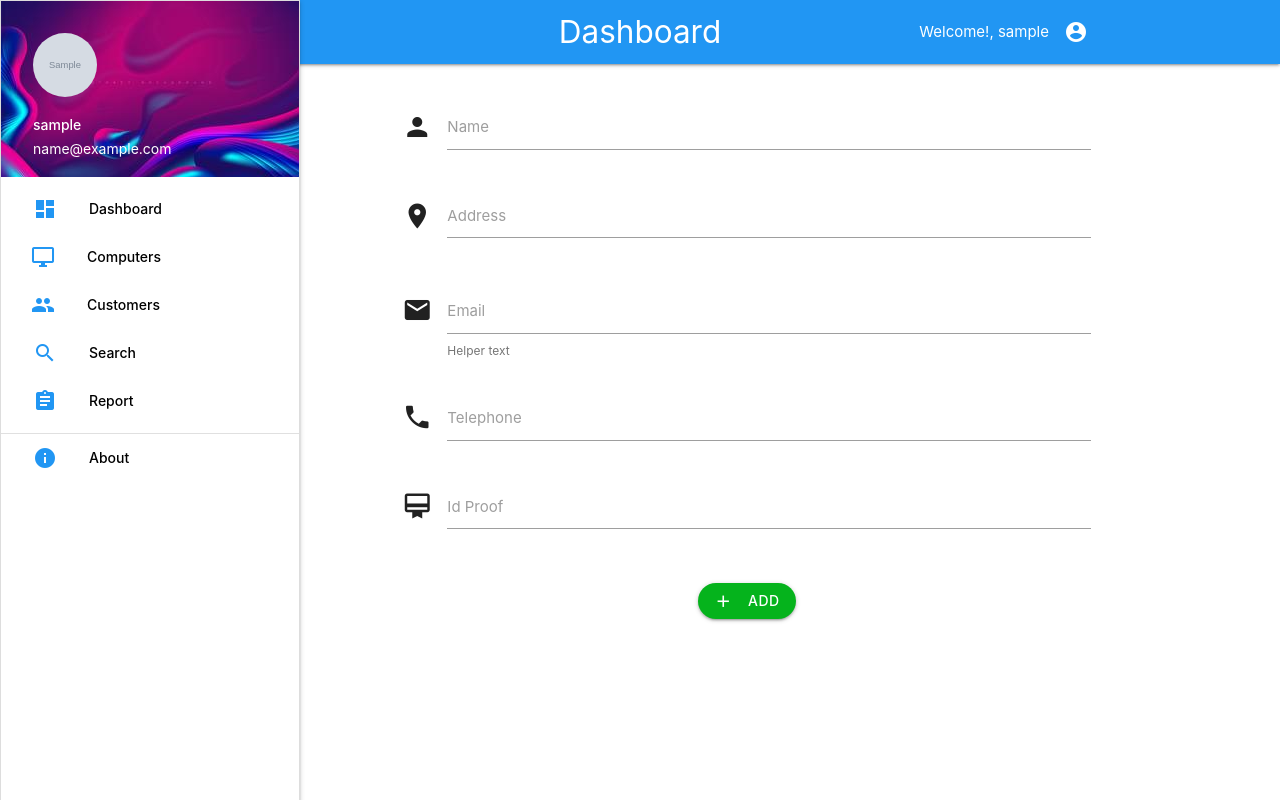
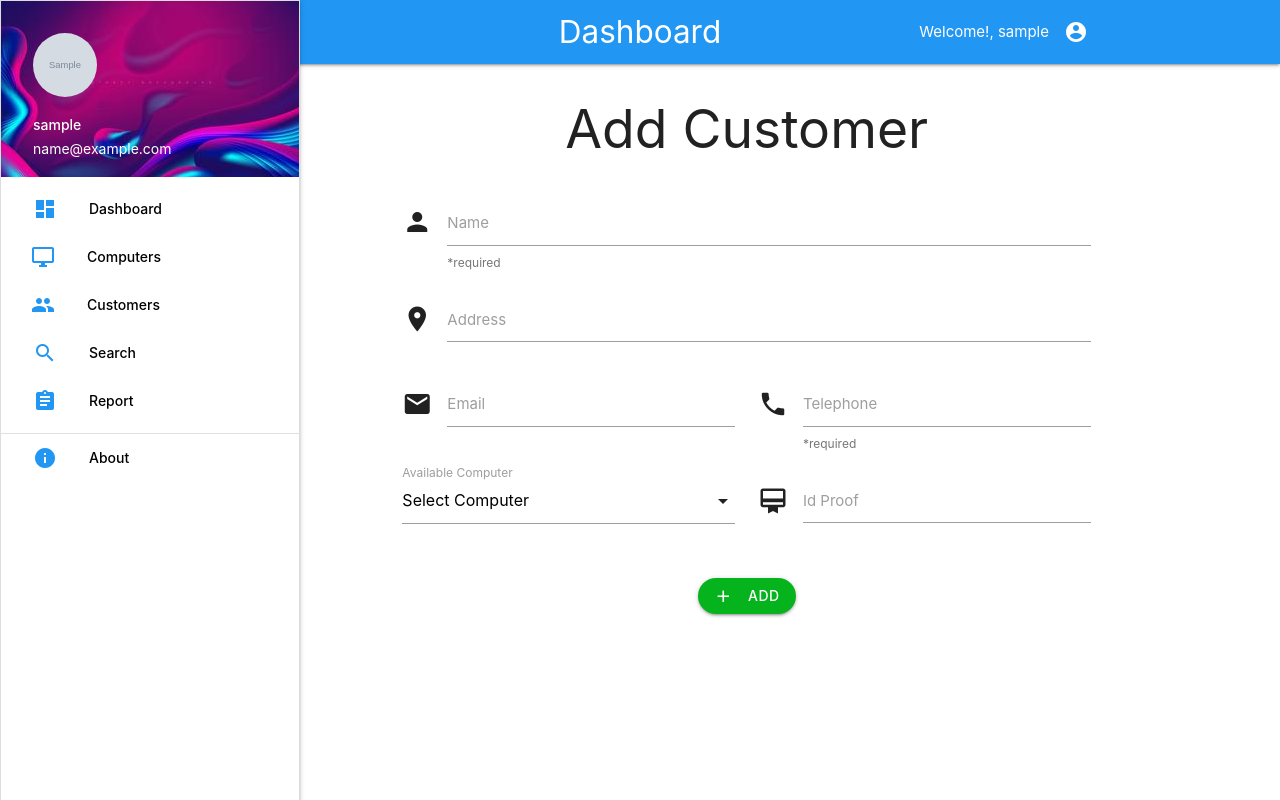
Before and after one commit to jeethendra2000/Cyber_Cafe_Management_System, a Django app: page /dashboard/addCustomer in a window 1280 px wide. Run offline with Django 3.2, Linux system fonts and the light colour scheme; a user stored in the database is signed in; tables that the repository leaves empty hold one stand-in row (values such as "Sample post"); grey boxes marked "Sample" are stand-in pictures; some libraries are stand-ins or nearby versions.

Commit message:
added update & delete for computer and insert to customer

```diff
--- a/cyber_cafe/cyber/models.py
+++ b/cyber_cafe/cyber/models.py
@@ -1,20 +1,41 @@
 from django.db import models
 from django.contrib.auth.models import User
+from django.db.models.signals import post_save
+from django.dispatch import receiver
+
 
 # Create your models here.
 
 class Profile(models.Model):
     user = models.OneToOneField(User, on_delete=models.CASCADE)
-    image = models.ImageField(default='/profile_pics/avatar.jpg', upload_to='profile_pics')
+    image = models.ImageField(default='profile_pics/profile_pic_GeN3scU.png', upload_to='profile_pics')
 
     def __str__(self):
         return f'{self.user} Profile'
 
+@receiver(post_save, sender=User)
+def create_profile(sender, instance, created, **kwargs):
+
+    if created:
+        Profile.objects.create(user=instance)
+        print("profile created!")
+
+#post_save.connect(create_profile, sender=User)
+
+def update_profile(sender, instance, created, **kwargs):
+
+    if created == False:
+        instance.profile.save()
+        print("profile updated!")
+
+#post_save.connect(update_profile, sender=User)
+
+
 class Computer(models.Model):
     computerName = models.CharField(max_length=100, null=True, blank=False)
     computerLocation = models.CharField(max_length=100, null=True, blank=False)
-    # computerIdAddress = models.CharField(max_length=100)
     dateAdded = models.DateTimeField(auto_now_add=True, null=True, blank=False)
+    availability = models.BooleanField(default=True)
 
     def __str__(self):
         return self.computerName
@@ -24,7 +45,7 @@ class Customer(models.Model):
     customerAddress = models.CharField(max_length=200, null=True, blank=True)
     customerPhoneNumber = models.CharField(max_length=10, null=True, blank=False)
     customerEmail = models.CharField(max_length=100, null=True, blank=True)
-    # computerChoice
+    computerChoice = models.CharField( max_length=100, null=True, blank=False)
     customerIdProof = models.CharField(max_length=50, null=True, blank=True)
     checkInTime = models.DateTimeField(auto_now_add=True, null=True, blank=False)
     # ~~~~~~On checkout ~~~~~~~
--- a/cyber_cafe/cyber/static/cyber/js/main.js
+++ b/cyber_cafe/cyber/static/cyber/js/main.js
@@ -6,4 +6,5 @@ $(document).ready(function(){
         'constrainWidth' : false,
     });
     $('select').formSelect();
+    $('.modal').modal();
 });
--- a/cyber_cafe/cyber/templates/cyber/addCustomer.html
+++ b/cyber_cafe/cyber/templates/cyber/addCustomer.html
@@ -4,7 +4,7 @@
 {% block css %}
     <style>
         .row .col .row .col{
-            margin-top: 20px;
+            margin-top: 10px;
         }
         .row .col .row .col button{
             background-color: #05b31c;
@@ -12,45 +12,63 @@
             margin-top: 25px;
             font-weight: 500;
         }
+
+        .dropdown-content li>a, .dropdown-content li>span {
+            color: black;
+        }
     </style>
 {% endblock css %}
 
 {% block content %}
-
 <!-- All Computers List -->
 <div class="row">
     <div class="col s12 m8 push-m3">
+        <h2 class="center">Add Customer</h2>
         <div class="row">
-            <form class="col s10 push-s1" action="addCustomer" method="POST">
+            <form class="col s10 push-s1" action="{% url 'addCustomer' %}" method="POST">
               {% csrf_token %}
               <div class="row">
                 <div class="input-field col s12">
                   <i class="material-icons prefix">person</i>
-                  <input id="icon_prefix" type="text" class="validate" name="name">
+                  <input id="icon_prefix" type="text" class="validate" required="" aria-required="true" name="name">
                   <label for="icon_prefix">Name</label>
+                  <span class="helper-text" data-error="wrong" data-success="right">*required</span>
                 </div>
                 <div class="input-field col s12">
                     <i class="material-icons prefix">place</i>
                     <textarea id="textarea1" class="materialize-textarea" name="address"></textarea>
                     <label for="textarea1">Address</label>
                 </div>
-                <div class="input-field col s12">
+                <div class="input-field col s6">
                     <i class="material-icons prefix">mail</i>
                     <input id="email" type="email" class="validate" name="email">
                     <label for="email">Email</label>
-                    <span class="helper-text" data-error="wrong" data-success="right">Helper text</span>
+                    <!-- <span class="helper-text" data-error="wrong" data-success="right">Helper text</span> -->
                 </div>
-                <div class="input-field col s12">
+                <div class="input-field col s6">
                     <i class="material-icons prefix">phone</i>
-                    <input id="icon_telephone" type="tel" class="validate" name="ph">
+                    <input id="icon_telephone" type="tel" class="validate" required="" aria-required="true" name="ph">
                     <label for="icon_telephone">Telephone</label>
+                    <span class="helper-text" data-error="wrong" data-success="right">*required</span>
                 </div>
-                <div class="input-field col s12">
+
+                <div class="input-field col s6">
+                    <select name="computer">
+                      <option value="" disabled selected>Select Computer</option>
+                      {% for computer in computers%}
+                        {% if computer.availability %}
+                        <option value="{{computer.id}}">{{computer.computerName}}, {{computer.computerLocation}}</option>
+                        {% endif %}
+                      {% endfor %}
+                    </select>
+                    <label>Available Computer</label>
+                  </div>
+                  <div class="input-field col s6">
                     <i class="material-icons prefix">card_membership</i>
                     <textarea id="textarea2" class="materialize-textarea" name="id"></textarea>
                     <label for="textarea2">Id Proof</label>
                 </div>
-                <!-- <div class="input-field col s12">
+                <!-- <div class="input-field col s6">
                     <select class="browser-default">
                         <option value="" disabled selected>Choose your option</option>
                         <option value="1">Option 1</option>
--- a/cyber_cafe/cyber/templates/cyber/base.html
+++ b/cyber_cafe/cyber/templates/cyber/base.html
@@ -15,6 +15,12 @@
      <link rel="stylesheet" href="https://stackpath.bootstrapcdn.com/font-awesome/4.6.3/css/font-awesome.min.css">
 
      <!-- Custom CSS -->
+     <style>
+        .sidenav .collapsible-body li a, .sidenav.fixed .collapsible-body li a {
+            padding: 0 0px 0 31px;
+            width: 100%;
+        }
+     </style>
      {% block css %}
 
      {% endblock css%}
@@ -137,9 +143,6 @@
 
     <!-- Compiled and minified JavaScript -->
     <script src="https://cdnjs.cloudflare.com/ajax/libs/materialize/1.0.0/js/materialize.min.js"></script>
-    <script src="{% static '/cyber/js/main.js' %}"></script>
-    {% block js %}
-
-    {% endblock js %}
+    <script src="{% static 'cyber/js/main.js' %}"></script>
 </body>
 </html>
--- a/cyber_cafe/cyber/templates/cyber/computersList.html
+++ b/cyber_cafe/cyber/templates/cyber/computersList.html
@@ -9,10 +9,11 @@
 
 <!-- All Computers List -->
 <div class="row wrapper">
-    <div class="col s12 m8 push-m3">
+    <div class="col s12 m8 push-m3" style="margin-left: 25px;">
         <table class="striped centered">
             <thead>
               <tr>
+                  <th>ID</th>
                   <th>Computer Name</th>
                   <th>Computer Location</th>
                   <th>Date Created</th>
@@ -22,6 +23,7 @@
             <tbody>
               {% for computer in computers %}
               <tr>
+                <td>{{computer.id}}</td>
                 <td>{{computer.computerName}}</td>
                 <td>{{computer.computerLocation}}</td>
                 <td>{{computer.dateAdded}}</td>
--- a/cyber_cafe/cyber/templates/cyber/dashboard.html
+++ b/cyber_cafe/cyber/templates/cyber/dashboard.html
@@ -32,8 +32,3 @@
 
 
 {% endblock dashboard %}
-
-
-{% block js %}
-     <script src="{% static '/cyber/js/dashboard.js' %}"></script>
-{% endblock js %}
--- a/cyber_cafe/cyber/templates/cyber/demo.html
+++ b/cyber_cafe/cyber/templates/cyber/demo.html
@@ -2,7 +2,7 @@
 {% load static %}
 
 {% block css %}
-    <link rel="stylesheet" href="{% static '/cyber/css/allCustomers.css' %}">
+
 {% endblock css %}
 
 {% block content %}
@@ -10,9 +10,7 @@
 <!-- All Computers List -->
 <div class="row wrapper">
     <div class="col s12 m8 push-m3">
-        <h1>{{ user.username }}</h1>
-        <h1>{{ user.email }}</h1>
-        <img src="{{user.profile.image.url }}" alt="">
+        <h2>demo</h2>
     </div>
 </div>
 {% endblock content %}
--- a/cyber_cafe/cyber/urls.py
+++ b/cyber_cafe/cyber/urls.py
@@ -6,13 +6,16 @@ from django.conf.urls.static import static
 
 
 urlpatterns = [
+
+    path('demo/', views.demo, name='demo'),
     path('', views.userLogin, name='userLogin'),
     path('userLogout', views.userLogout, name='userLogout'),
     path('dashboard/', views.dashboard, name='dashboard'),
     path('dashboard/computers', views.computers, name='computers'),
     path('dashboard/customers', views.allCustomers, name='allCustomers'),
-    path('dashboard/demo', views.demo, name='demo'),
     path('dashboard/addComputer', views.addComputer, name='addComputer'),
+    path('dashboard/updateComputer/<str:id>', views.updateComputer, name='updateComputer'),
+    path('dashboard/deleteComputer/<str:id>', views.deleteComputer, name='deleteComputer'),
     path('dashboard/manageComputer', views.manageComputer, name='manageComputer'),
     path('dashboard/addCustomer', views.addCustomer, name='addCustomer'),
 ]
--- a/cyber_cafe/cyber/views.py
+++ b/cyber_cafe/cyber/views.py
@@ -1,9 +1,12 @@
-from django.shortcuts import render, redirect
+from django.shortcuts import render, redirect, get_object_or_404, HttpResponseRedirect
 from . models import Customer, Computer
 from django.contrib.auth.models import User
 from django.contrib.auth import authenticate, login, logout
 from django.contrib.auth.decorators import login_required
 
+
+def demo(request):
+    return render(request, 'cyber/demo.html')
 
 # Create your views here.
 def userLogin(request):
@@ -42,9 +45,6 @@ def allCustomers(request):
     customers = Customer.objects.all()
     return render(request, 'cyber/allCustomers.html', {'customers': customers})
 
-@login_required
-def demo(request):
-    return render(request, 'cyber/demo.html')
 
 @login_required
 def addComputer(request):
@@ -61,12 +61,24 @@ def manageComputer(request):
     return render(request, 'cyber/manageComputer.html', {'computers': computers})
 
 @login_required
-def editComputer(request):
-    pass
+def updateComputer(request, id):
+    if request.method == 'POST':
+        obj = Computer.objects.get(pk=id)
+        obj.computerName = request.POST.get('computerName')
+        obj.computerLocation = request.POST.get('computerLocation')
+        obj.save()
+        # return HttpResponseRedirect('../manageComputer')
+        return redirect('manageComputer')
+
+    return HttpResponseRedirect('../manageComputer')
 
 @login_required
-def deleteComputer(request):
-    pass
+def deleteComputer(request, id):
+    if request.method == 'POST':
+        obj = Computer.objects.get(pk=id)
+        obj.delete()
+        return HttpResponseRedirect('../manageComputer')
+    return HttpResponseRedirect('../manageComputer')
 
 @login_required
 def addCustomer(request):
@@ -75,10 +87,16 @@ def addCustomer(request):
         address = request.POST.get('address')
         ph = request.POST.get('ph')
         email = request.POST.get('email')
+        computerId = request.POST.get('computer')
         id = request.POST.get('id')
-        obj = Customer(customerName=name, customerAddress=address, customerPhoneNumber=ph, customerEmail=email, customerIdProof=id)
+        computer = Computer.objects.get(id=computerId)
+        computer.availability = False
+        computer.save()
+        obj = Customer(customerName=name, customerAddress=address, customerPhoneNumber=ph, customerEmail=email, computerChoice=computerId, customerIdProof=id)
         obj.save()
-    return render(request, 'cyber/addCustomer.html')
+
+    computers = Computer.objects.all()
+    return render(request, 'cyber/addCustomer.html', {'computers':computers})
 
 @login_required
 def checkoutCustomer(request):
```
Also changed, not shown: cyber_cafe/cyber/static/cyber/js/dashboard.js (deleted, +0 -8 lines), cyber_cafe/cyber/templates/cyber/addComputer.html (+4 -6 lines), cyber_cafe/cyber/templates/cyber/manageComputer.html (+65 -12 lines).
